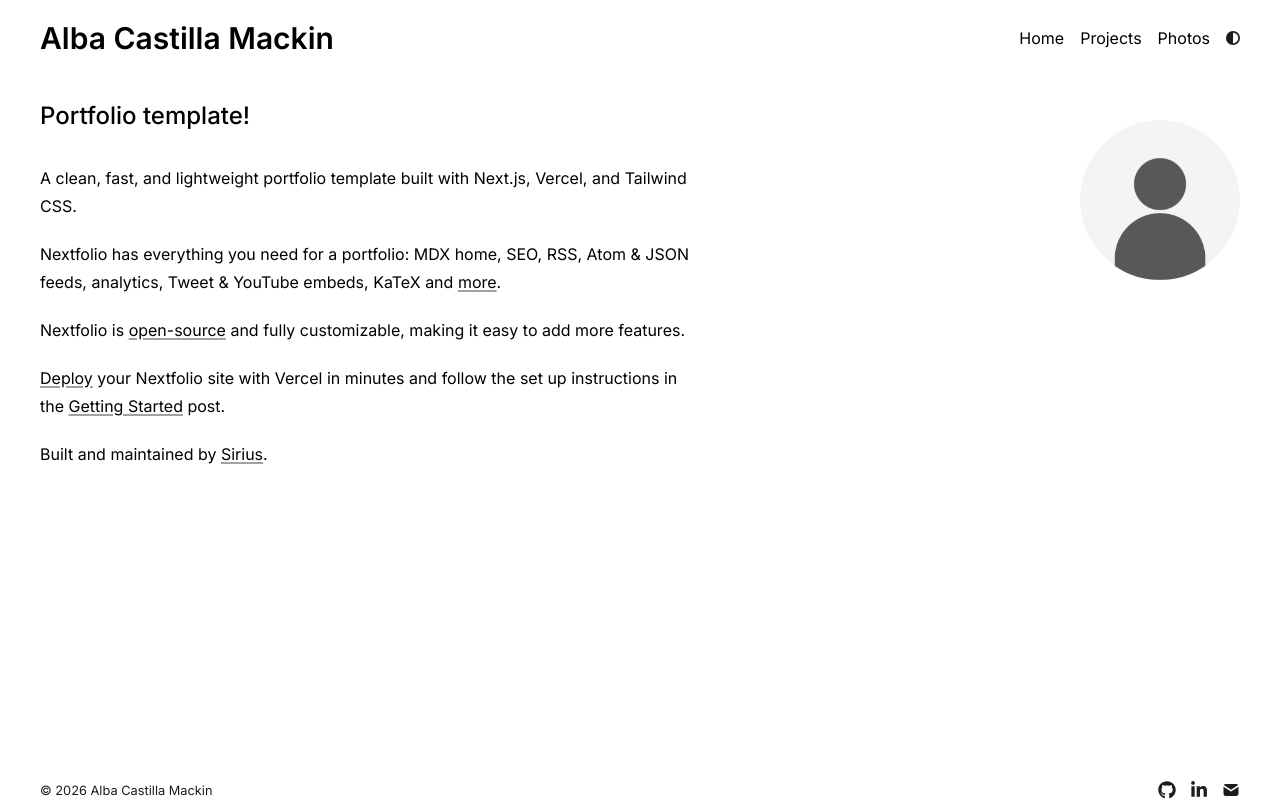
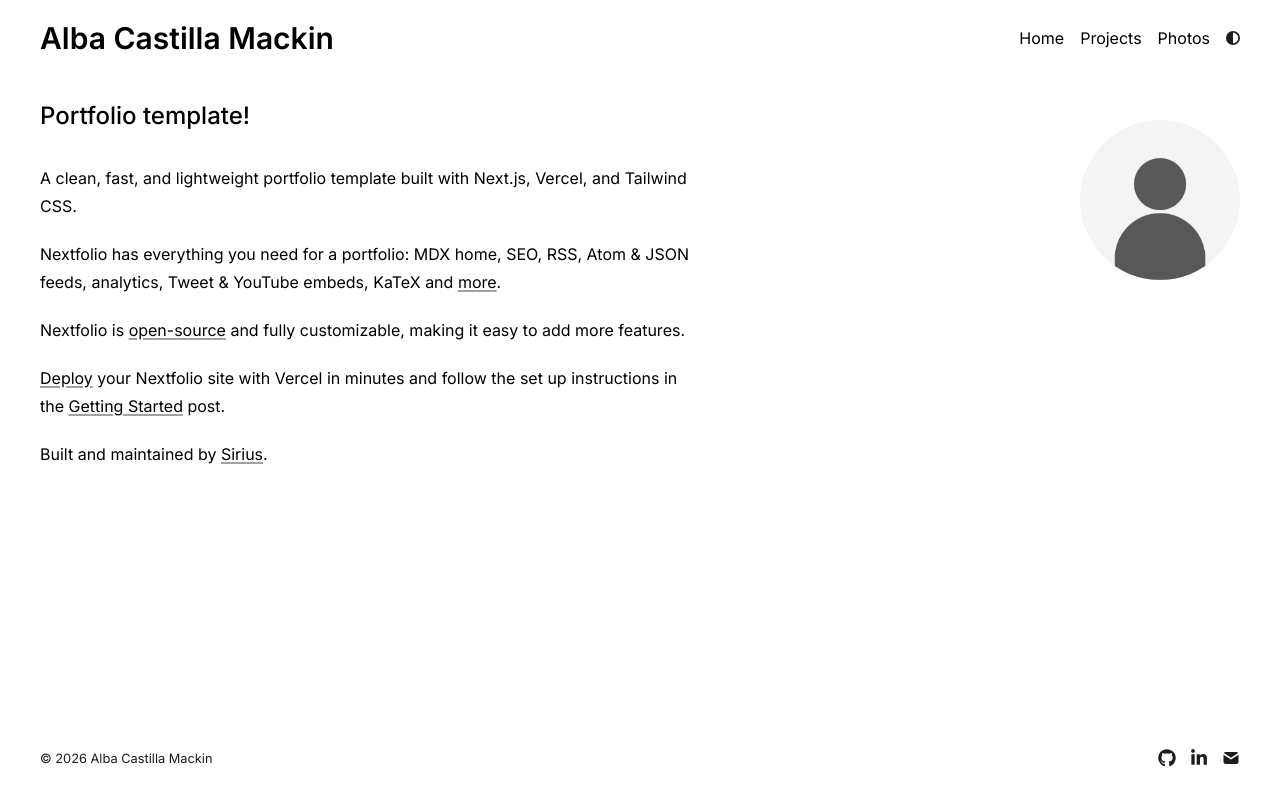
Before and after one commit to AlbaCastilla/AlbaCastillaMackin-portfolio, a Next.js app: page / in a window 1280 px wide. Built offline with nearby package versions, Linux system fonts and the light colour scheme.

Commit message:
fix: fixed responsiveness and asthetic of footer (margins and paddings)

```diff
--- a/app/components/footer.tsx
+++ b/app/components/footer.tsx
@@ -33,7 +33,7 @@
 
 export default function Footer() {
   return (
-    <small className="block lg:mt-24 mt-16 text-[#1C1C1C] dark:text-[#D4D4D4]">
+    <small className="block mt-16 pb-8 text-[#1C1C1C] dark:text-[#D4D4D4]">
       <time>© {YEAR}</time>{" "}
       <a
         className="no-underline"
```
